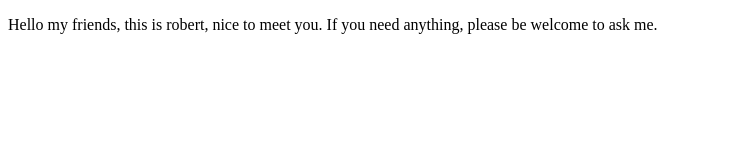
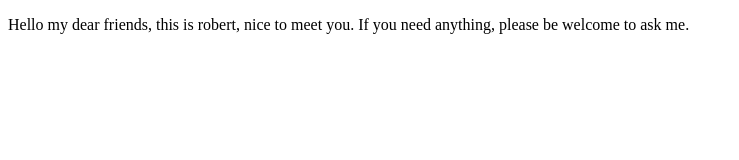
Before and after one commit to robertcastillo1994/ProyectoDemoCursoPrework, a plain HTML site: page index.html in a window 1280 px wide. Shown: the whole page, without its empty margins (0-739 px from the left). Drawn offline with Linux system fonts and the light colour scheme.

Commit message:
Cambio de Status de Amigos

```diff
--- a/index.html
+++ b/index.html
@@ -7,7 +7,7 @@
     <title>Hola Mundo</title>
 </head>
 <body>
-    <p>Hello my friends, this is robert, nice to meet you.
+    <p>Hello my dear friends, this is robert, nice to meet you.
        If you need anything, please be welcome to ask me.
     </p>
 </body>
```
